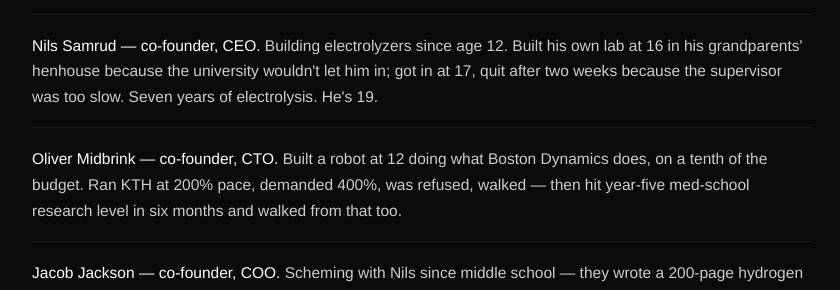
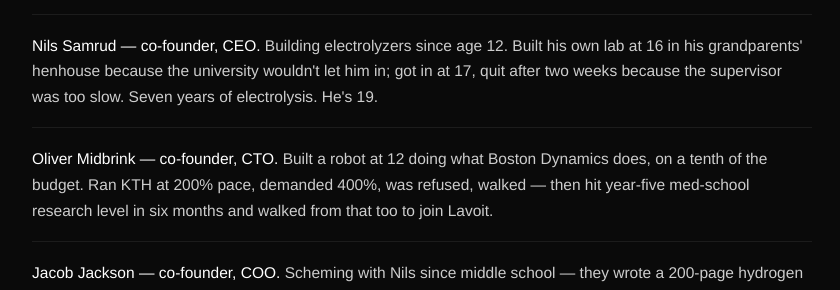
Before and after one commit to nilssamrud/lavoit-molecule-war-c9cbe8, a plain HTML site: page investment-memo.html in a window 1280 px wide. Shown: the part 3500-3790 px from the top of the page, without its empty margins (218-1058 px from the left). Drawn offline with Linux system fonts and the light colour scheme.

Commit message:
Oliver bio: walked from med-school to join Lavoit

```diff
--- a/investment-memo.html
+++ b/investment-memo.html
@@ -166,7 +166,7 @@ table.hires td:first-child{color:var(--tx-mut);}
 <p>Six builders, obsessive since childhood, who left every institution that tried to slow them down.</p>
 <ul class="beliefs">
 <li><strong>Nils Samrud — co-founder, CEO.</strong> Building electrolyzers since age 12. Built his own lab at 16 in his grandparents' henhouse because the university wouldn't let him in; got in at 17, quit after two weeks because the supervisor was too slow. Seven years of electrolysis. He's 19.</li>
-<li><strong>Oliver Midbrink — co-founder, CTO.</strong> Built a robot at 12 doing what Boston Dynamics does, on a tenth of the budget. Ran KTH at 200% pace, demanded 400%, was refused, walked — then hit year-five med-school research level in six months and walked from that too.</li>
+<li><strong>Oliver Midbrink — co-founder, CTO.</strong> Built a robot at 12 doing what Boston Dynamics does, on a tenth of the budget. Ran KTH at 200% pace, demanded 400%, was refused, walked — then hit year-five med-school research level in six months and walked from that too to join Lavoit.</li>
 <li><strong>Jacob Jackson — co-founder, COO.</strong> Scheming with Nils since middle school — they wrote a 200-page hydrogen manifesto before either could drive. Has since started companies from consumer products to nuclear.</li>
 <li><strong>Mohammad Nemer — founding engineer.</strong> Programming at 8 because no game was good enough, so he built his own. Two master's degrees by 22, a machine-learning PhD by 25, and a healthy hatred of academia.</li>
 <li><strong>William Wahlberg — founding engineer.</strong> Spent his life disassembling cars and rebuilding them. Makes the gap between idea and physical prototype disappear.</li>
```
